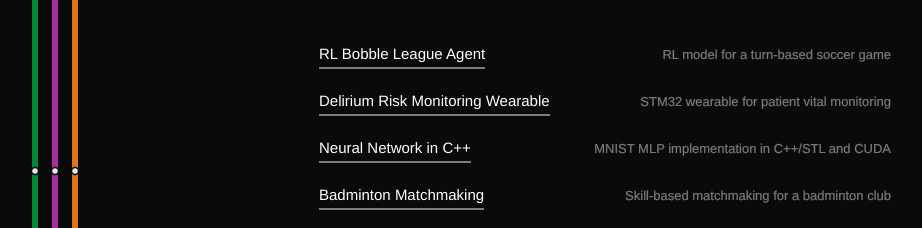
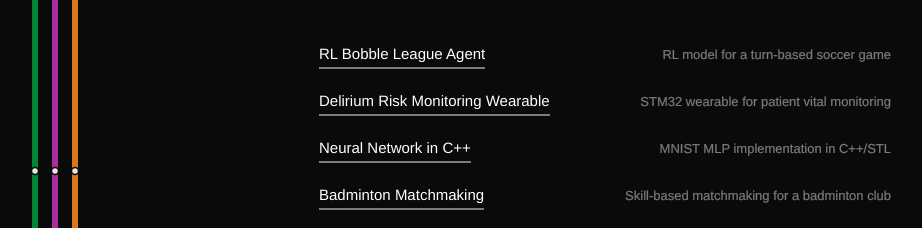
Before and after one commit to DeaconSham/deaconsham.github.io, a React (Vite) app: page / in a window 1280 px wide. Shown: the part 1360-1588 px from the top of the page, without its empty margins (35-957 px from the left). Built offline with nearby package versions, Linux system fonts and the light colour scheme.

Commit message:
changed desc in proj

```diff
--- a/src/components/Projects.jsx
+++ b/src/components/Projects.jsx
@@ -11,7 +11,7 @@ const projects = [
     },
     {
         name: 'Neural Network in C++',
-        desc: 'MNIST MLP implementation in C++/STL and CUDA',
+        desc: 'MNIST MLP implementation in C++/STL',
         url: 'https://github.com/deaconsham/neural-networks-in-cpp-cuda'
     },
     {
```
